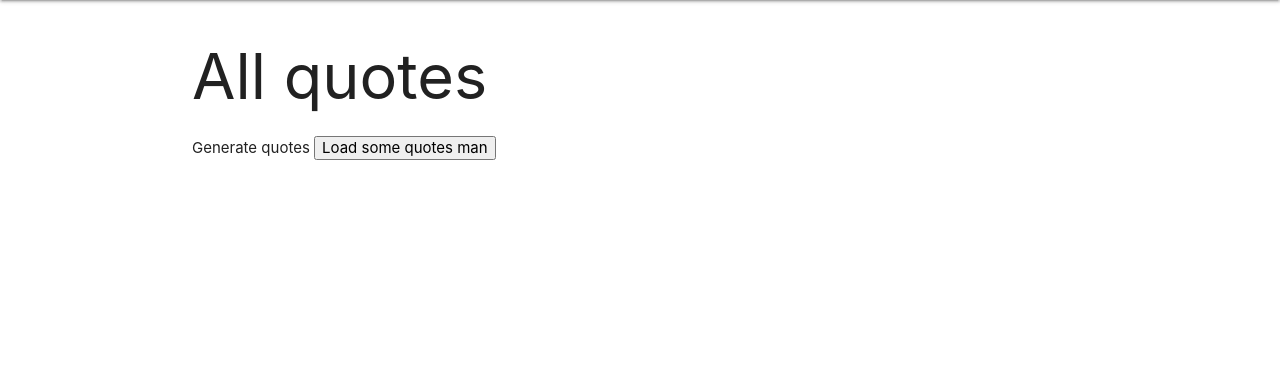
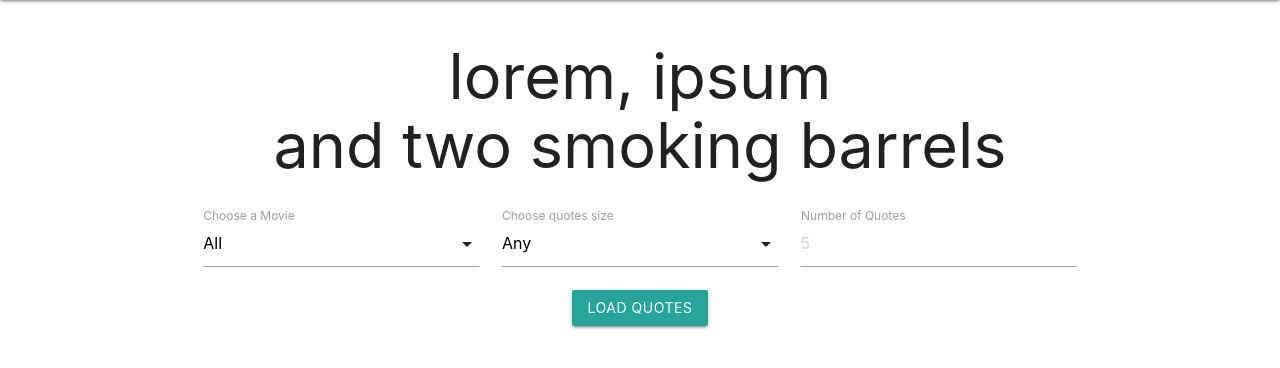
Before and after one commit to denibulkashvili/lorem-ipsum-and-two-smoking-barrels, a Django app: page / in a window 1280 px wide. Shown: the part 64-432 px from the top of the page. Run offline with Django 3.2, Linux system fonts and the light colour scheme; data comes from the database, SQL or seed files in the repository.

Commit message:
Add button to generate quotes and selects

```diff
--- a/quotes/templates/index.html
+++ b/quotes/templates/index.html
@@ -1,28 +1,59 @@
 {% extends 'base.html' %}
 
 {% block content %}
-  <h1>All quotes</h1>
+  <h1 class="center">lorem, ipsum <br/>and two smoking barrels</h1>
 
-  <div>
-    Generate quotes
-    <button id="btn-quotes">Load some quotes man</button>
+  <div class="row">
+    <div class="input-field col s12 m4">
+        <select name="movie-list" id="movie-list">
+          <option value="all">All</option>
+          <option value="snatch">Snatch</option>
+          <option value="lock">Lock, Stock and Two Smoking Barrels</option>
+        </select>
+        <label>Choose a Movie</label>
+      </div>
+
+      <div class="input-field col s12 m4">
+        <select name="quote-size" id="quote-size">
+          <option value="any">Any</option>
+          <option value="big">Big</option>
+          <option value="small">Small</option>
+        </select>
+        <label>Choose quotes size</label>
+      </div>
+
+      <div class="input-field col s12 m4">
+          <input placeholder="5" id="quote_num" type="number">
+          <label for="quote_num">Number of Quotes</label>
+      </div>
+
+      <div class="center">
+          <a class="waves-effect waves-light btn" type="submit" id="load-quotes">Load Quotes</a>
+      </div>
+
   </div>
 
-  <div id="wrapper">
+
+  <br>
+
+  <div id="results">
   </div>
+
 
   {% block javascript %}
     <script>
-      const loadQuotes = () => {
-        document.getElementById('wrapper').innerHTML = `{% for quote in quote_list %}
+
+      let movie_selector = document.getElementById("movie-list");
+      let movie_option = movie_selector.options[movie_selector.selectedIndex].text;
+
+      const loadQuotes = (event) => {
+        event.preventDefault();
+        document.getElementById('results').innerHTML = `
+          {% for quote in quote_list %}
             <div class="quote">{{ quote.text }}</div>
-            <p>{{ quote.movie }}</p>
-            <p>{{ quote.quote_len }}</p>
-          {% empty %}
-            <p>No quotes</p>
           {% endfor %}`
       }
-      document.getElementById('btn-quotes').
+      document.getElementById('load-quotes').
         addEventListener("click", loadQuotes)
     </script>
   {% endblock %}
```
